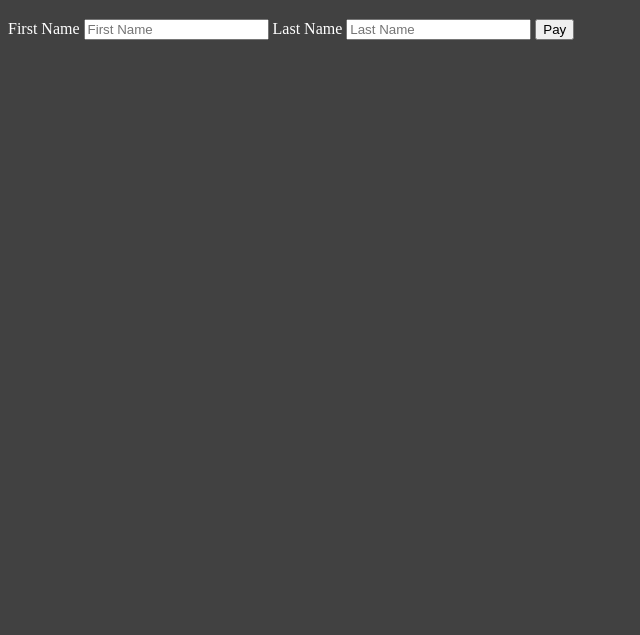
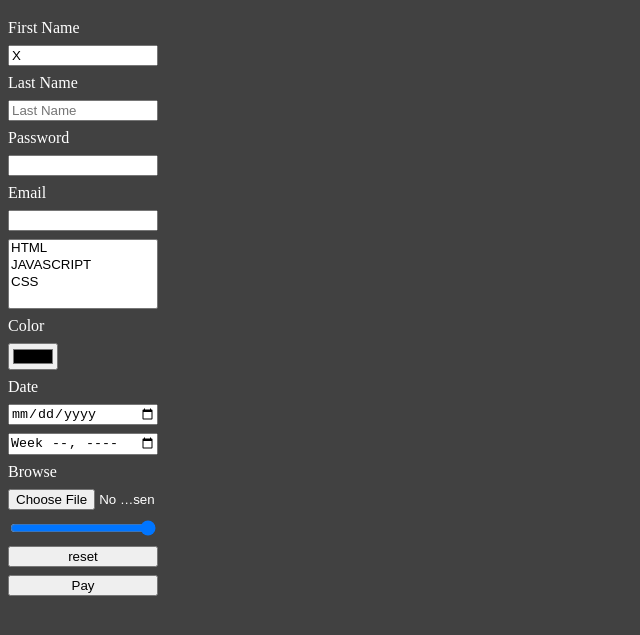
Before and after one commit to nildip-dev/HTML_and_CSS, a plain HTML site: page 01-HTML-Fundamentals/10_forms_attributes_and_input-types.html in a window 1280 px wide. Shown: the part 61-696 px from the top of the page, without its empty margins (0-640 px from the left). Drawn offline with Linux system fonts and the light colour scheme.

Commit message:
form and attribute html

```diff
--- a/01-HTML-Fundamentals/10_forms_attributes_and_input-types.html
+++ b/01-HTML-Fundamentals/10_forms_attributes_and_input-types.html
@@ -11,6 +11,12 @@
 			body {
 				background-color: #414141;
 				color: #fff;
+			}
+			form {
+				width: 150px;
+				display: flex;
+				flex-direction: column;
+				gap: 0.5rem;
 			}
 		</style>
 	</head>
@@ -26,20 +32,73 @@
 			autocomplete="on"
 			enctype="text/plain"
 			target="">
-			<!-- input with lable- text and attributes -->
+			<!--* input with lable- text and attributes -->
+
 			<!-- label is good for screenreader rathen than placeholder -->
+
 			<label for="fname">First Name</label>
 			<input
 				type="text"
 				placeholder="First Name"
 				name=""
-				id="fname" />
+				id="fname"
+				value="X"
+				required />
 			<label for="lname">Last Name</label>
 			<input
 				type="text"
 				placeholder="Last Name"
 				name=""
-				id="lname" />
+				id="lname"
+				required />
+
+			<!--* other type of input -->
+
+			<!-- specific text type with some feature or validation e.g. pass showed dotted and email will have validation -->
+			<label for="pass">Password</label>
+			<input type="password" name="" id="pass" />
+			<label for="email">Email</label>
+			<input type="email" name="" id="email" />
+
+			<!-- selection -->
+			<select name="languages" id="" multiple>
+				<option value="html">HTML</option>
+				<option value="js">JAVASCRIPT</option>
+				<option value="css">CSS</option>
+			</select>
+
+			<!-- color -->
+			<label for="color">Color</label>
+			<input type="color" name="" id="color" />
+
+			<!-- date and time -->
+			<label for="date">Date</label>
+			<input type="date" name="" id="color" />
+
+			<input type="week" name="" id="" />
+
+			<!-- file -->
+			<label for="file">Browse</label>
+			<input
+				type="file"
+				name=""
+				id="email"
+				accept=".png, .jpg,.pdf" />
+
+			<!-- slider -->
+			<input
+				type="range"
+				name=""
+				id=""
+				step="10"
+				min="0"
+				max="10" />
+
+			<!-- hidden -->
+			<input type="hidden" name="" />
+
+			<!-- reset form -->
+			<input type="reset" value="reset" />
 
 			<!-- form needs a button so data can be submitted -->
 			<button type="submit">Pay</button>
```
